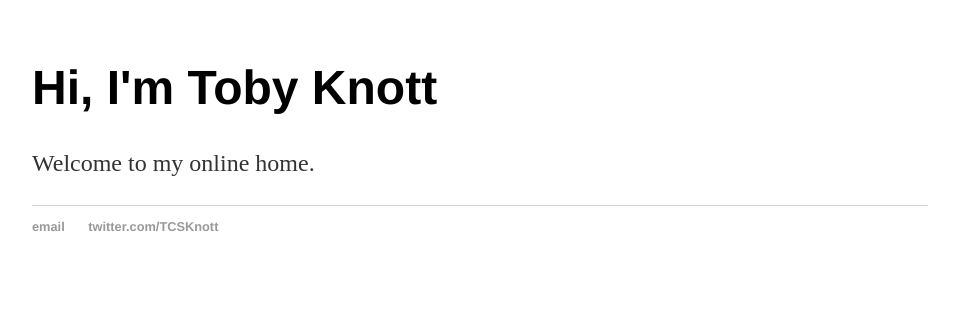
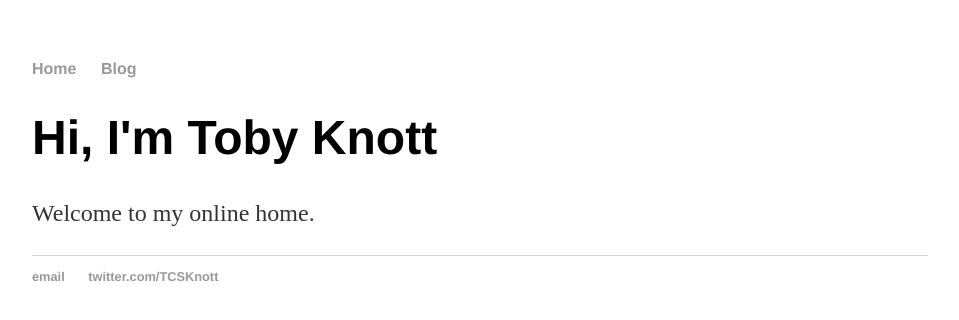
Before and after one commit to tknott91/tknott91.github.io, a plain HTML site: page index.html in a window 1280 px wide. Shown: the whole page, without its empty margins (160-1119 px from the left). Drawn offline with Linux system fonts and the light colour scheme.

Commit message:
Update index.html

```diff
--- a/index.html
+++ b/index.html
@@ -5,6 +5,12 @@
 		<link rel="stylesheet" type="text/css" href="/main.css">
 	</head>
 	<body>
+		<nav>
+			<ul>
+				<li><a href="/">Home</a></li>
+				<li><a href="/blog">Blog</a></li>
+			</ul>
+		</nav>
 		<div class="container">
     	<div class="blurb">
       	<h1>Hi, I'm Toby Knott</h1>
```
Lines whose indentation alone changed are shown as unchanged.
